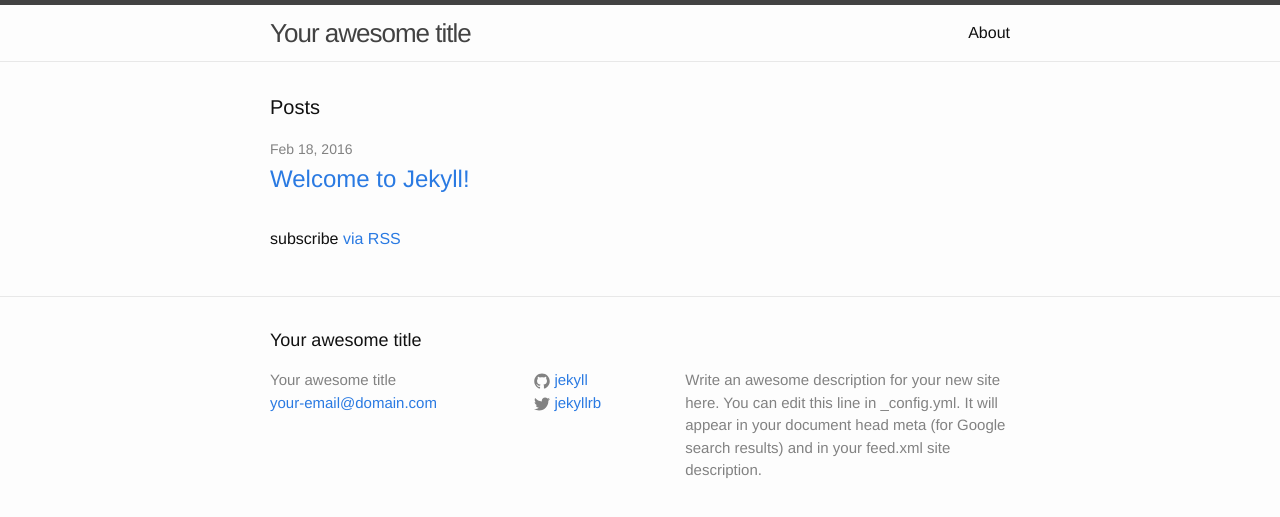
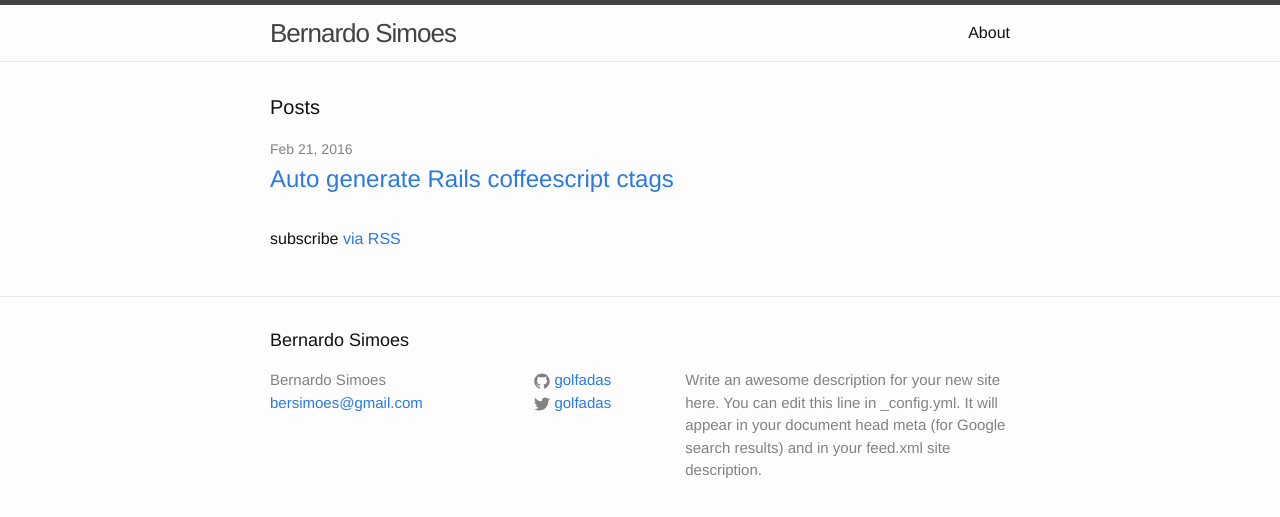
Before and after one commit to bernardo-cs/golfadas.github.io, a Jekyll site: the page built from index.html, in a window 1280 px wide. Shown: the top 517 px of the page. Built offline with Jekyll 4.4.1, drawn with Linux system fonts in a browser that asks for light colours.

Commit message:
New config and first post.

```diff
--- a/_config.yml
+++ b/_config.yml
@@ -6,16 +6,16 @@
 # 'jekyll serve'. If you change this file, please restart the server process.
 
 # Site settings
-title: Your awesome title
-email: your-email@domain.com
+title: Bernardo Simoes
+email: bersimoes@gmail.com
 description: > # this means to ignore newlines until "baseurl:"
   Write an awesome description for your new site here. You can edit this
   line in _config.yml. It will appear in your document head meta (for
   Google search results) and in your feed.xml site description.
 baseurl: "" # the subpath of your site, e.g. /blog
 url: "http://yourdomain.com" # the base hostname & protocol for your site
-twitter_username: jekyllrb
-github_username:  jekyll
+twitter_username: golfadas
+github_username:  golfadas
 
 # Build settings
 markdown: kramdown
```
Also changed, not shown: _posts/2016-02-18-welcome-to-jekyll.markdown (deleted, +0 -25 lines), _posts/2016-02-21-live-ctags.markdown (added, +38 -0 lines).
